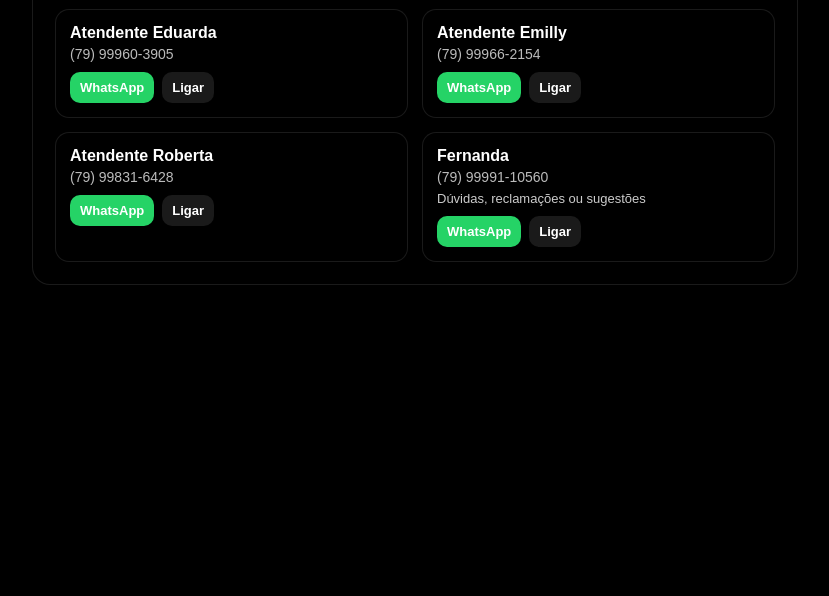
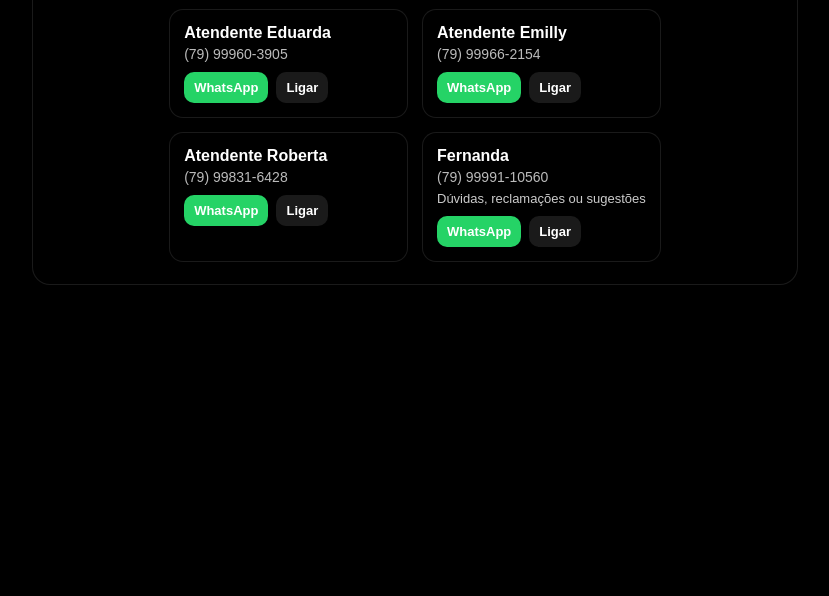
Before and after one commit to wandermnzz/NandaJoias, a plain HTML site: page index.html in a window 1280 px wide. Shown: the part 204-800 px from the top of the page, without its empty margins (225-1054 px from the left). Drawn offline with Linux system fonts and the light colour scheme.

Commit message:
Refactor panel styles and layout in index.html
Refactor panel styles and adjust layout properties.

```diff
--- a/index.html
+++ b/index.html
@@ -15,7 +15,6 @@
       display: flex;
       justify-content: center;
     }
-
 .panel {
   width: 100%;
   max-width: 720px;
@@ -23,6 +22,10 @@
   border: 1px solid rgba(255,255,255,0.10);
   border-radius: 18px;
   padding: 22px;
+
+  display: flex;              /* ADICIONADO */
+  flex-direction: column;     /* ADICIONADO */
+  align-items: center;        /* ADICIONADO */
 }
 
     /* LOGO */
@@ -125,7 +128,6 @@
       <div class="logo-wrap">
         <img src="logo.png" alt="Logo Nanda Jóias">
       </div>
-       </div>
 
     <!-- CONTATOS -->
     <section class="contacts">
```
Lines whose indentation alone changed are shown as unchanged.
